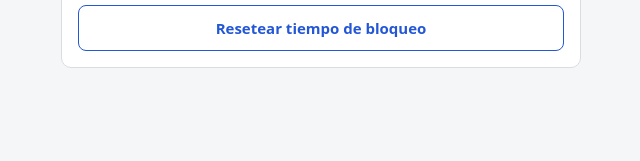
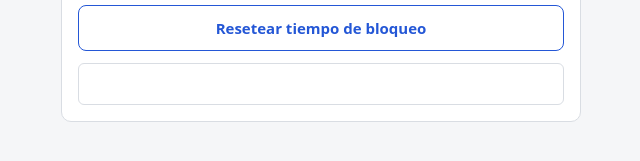
Before and after one commit to Gudi9912/propuesta-TPI-seguridad-en-el-desarrollo-de-software, a website: page index.html in a window 1280 px wide. Shown: the part 609-770 px from the top of the page, 319-959 px from the left. Drawn offline with Linux system fonts and the light colour scheme.

Commit message:
Agregar div con msg

```diff
--- a/index.html
+++ b/index.html
@@ -45,6 +45,7 @@ th,td{border:1px solid var(--bd);padding:6px;text-align:left}
     <button class="btn sec" id="otroUa" type="button">Cambiar solo el user agent</button>
   </div>
   <button class="btn sec" id="reset" type="button">Resetear tiempo de bloqueo</button>
+  <div class="msg" id="msg"></div>
 </div>
 </main>
 <script>
```
